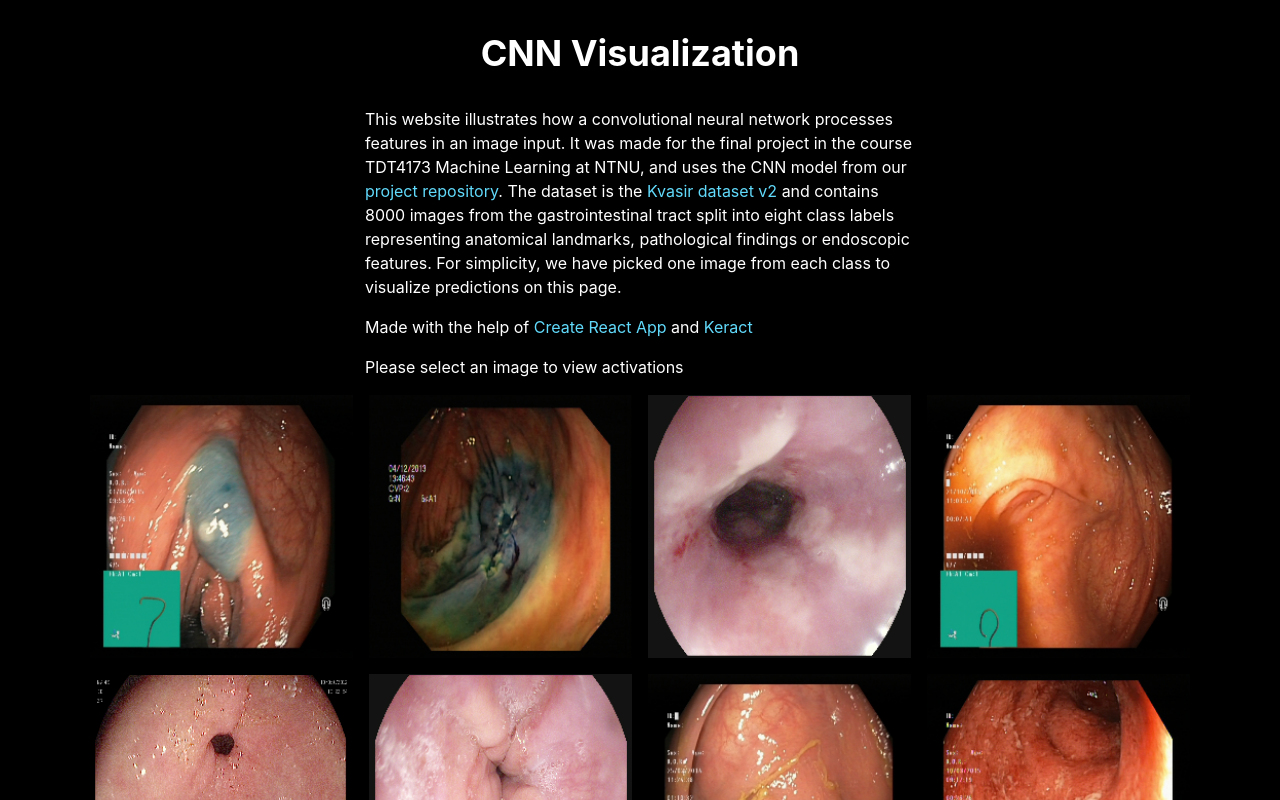
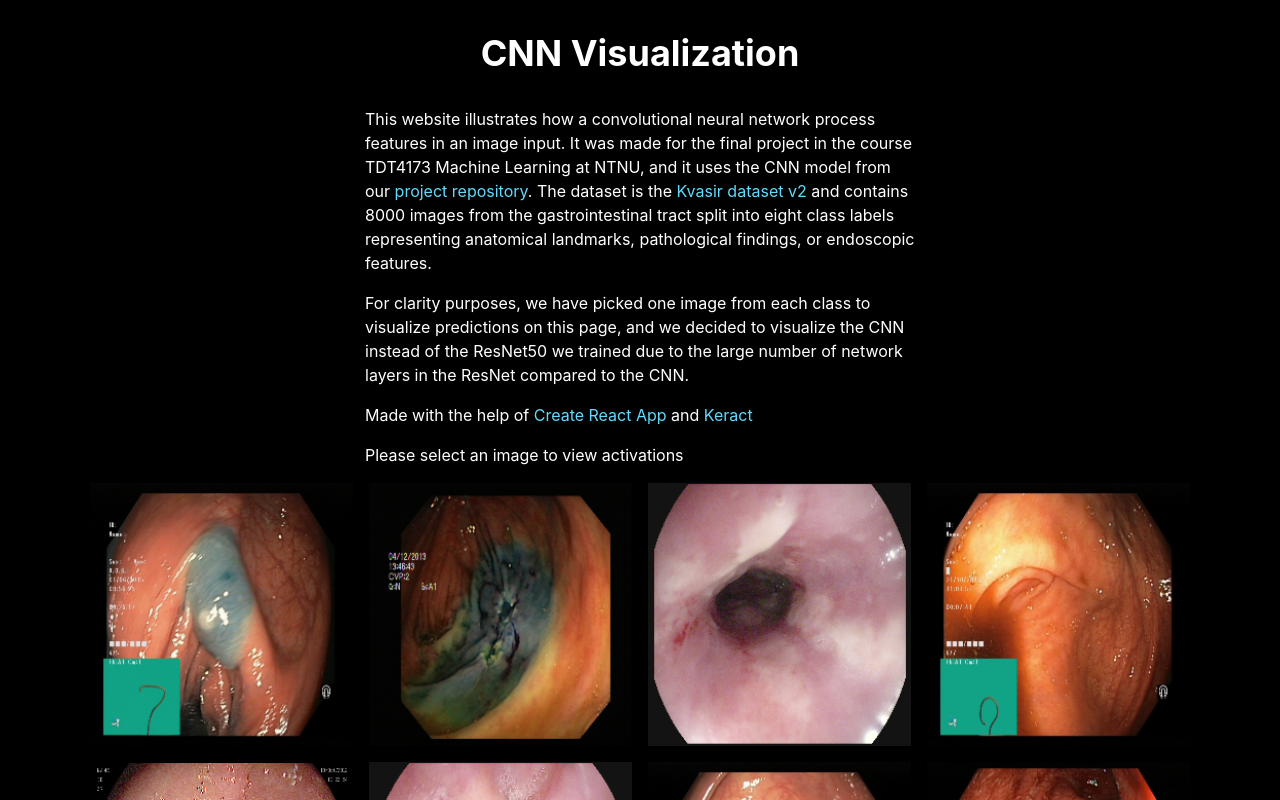
Before and after one commit to tomassams/tdt4173-cnn-visualization, a React (Create React App) app: page / in a window 1280 px wide. Shown: the top 800 px of the page. Built offline with nearby package versions, Linux system fonts and the light colour scheme.

Commit message:
update text

```diff
--- a/src/App.js
+++ b/src/App.js
@@ -29,16 +29,21 @@ function App() {
 
       <Stack spacing={4} maxW="50%" mx="auto" my={4} textAlign="left">
         <Text>
-            This website illustrates how a convolutional neural network processes features in an
-            image input. It was made for the final project in the course TDT4173 Machine Learning
-            at NTNU, and uses the CNN model from our <Link href="https://github.com/tomassams/tdt4173-machine-learning-project">project repository</Link>.
-            The dataset is the <Link href="https://datasets.simula.no/kvasir/">Kvasir dataset v2</Link> and contains 8000 images from the gastrointestinal
-            tract split into eight class labels representing anatomical landmarks, pathological findings
-            or endoscopic features. For simplicity, we have picked one image from each class to visualize
-            predictions on this page.
+          This website illustrates how a convolutional neural network process features in an image input.
+          It was made for the final project in the course TDT4173 Machine Learning at NTNU, and it uses
+          the CNN model from our <Link href="https://github.com/tomassams/tdt4173-machine-learning-project">
+          project repository</Link>. The dataset is the <Link href="https://datasets.simula.no/kvasir/">
+          Kvasir dataset v2</Link> and contains 8000 images from the gastrointestinal tract split into eight
+          class labels representing anatomical landmarks, pathological findings, or endoscopic features.
         </Text>
         <Text>
-          Made with the help of <Link href="https://github.com/facebook/create-react-app">Create React App</Link> and <Link href="https://github.com/philipperemy/keract">Keract</Link>
+          For clarity purposes, we have picked one image from each class to visualize predictions on this
+          page, and we decided to visualize the CNN instead of the ResNet50 we trained due to the large
+          number of network layers in the ResNet compared to the CNN.
+        </Text>
+        <Text>
+          Made with the help of <Link href="https://github.com/facebook/create-react-app">Create React App </Link>
+          and <Link href="https://github.com/philipperemy/keract">Keract</Link>
         </Text>
 
         {selected ? <Text>Selected: {selected.name}</Text> : <Text>Please select an image to view activations</Text> }
```
